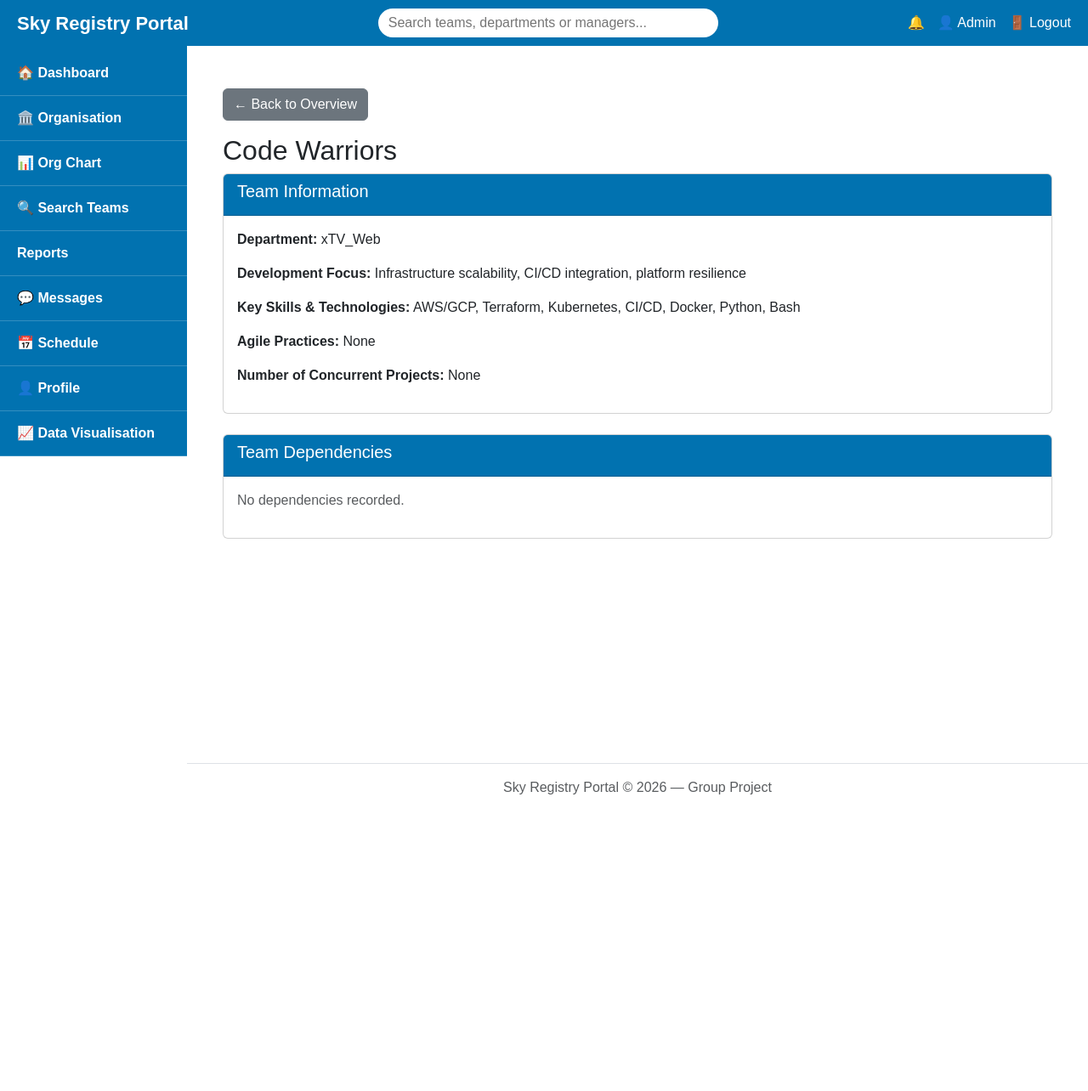
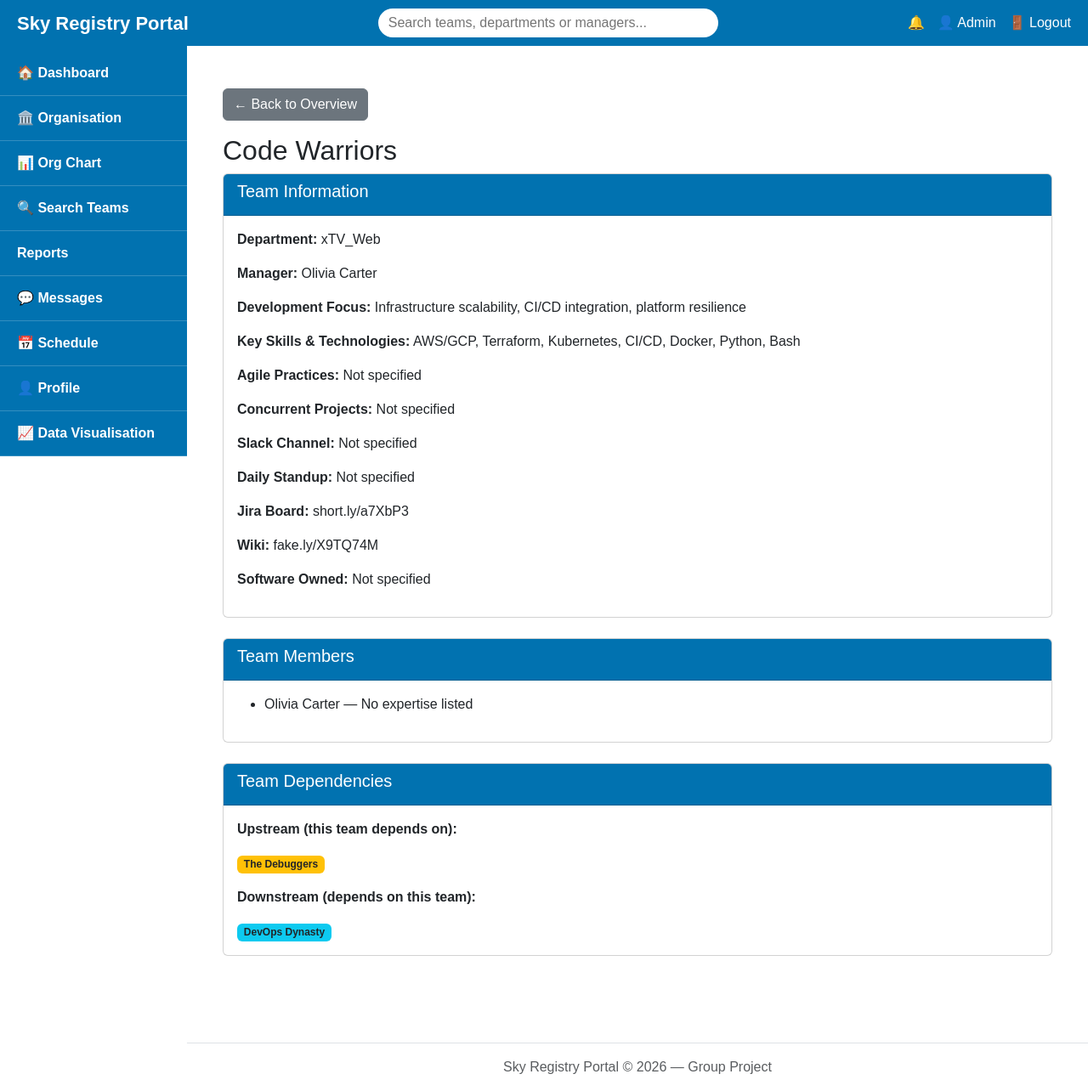
Before and after one commit to youssefbenlamin03-spec/Sky-Registry-Portal, a Django app: page /organisation/team/1/ in a window 1280 px wide. Shown: the whole page at 85% size. Before the commit the page ends 935 px from the top, so only its background shows below. Run offline with Django 4.2, Linux system fonts and the light colour scheme; a user stored in the database is signed in; data comes from the database, SQL or seed files in the repository; parts of the project's set-up code (start-up, migrations or seed data) failed here and were passed over.

Commit message:
Fix team detail page - add missing fields, members and dependencies | Uncomment reports URL

```diff
--- a/registryPortal/urls.py
+++ b/registryPortal/urls.py
@@ -25,7 +25,7 @@ urlpatterns = [
     path('organisation/', include('organisation.urls')),
     path('organisation-admin/', include('organisation_admin.urls')),
     path('visualisation/', include('visualisation.urls')),
-    # path('reports/', include('reports.urls')),
+    path('reports/', include('reports.urls')),
     path('', lambda request: redirect('login')),
     path('teams/', include('menuitemteams.urls')),
     path('messages/', include('messaging.urls')),
--- a/templates/layout.html
+++ b/templates/layout.html
@@ -133,7 +133,7 @@
         <a href="{% url 'organisation_overview' %}">🏛️ Organisation</a>
         <a href="{% url 'org_chart' %}">📊 Org Chart</a>
         <a href="#">🔍 Search Teams</a>
-        <a href="#">Reports</a>
+        <a href="{% url 'reports_overview' %}">Reports</a>
         <a href="{% url 'inbox' %}">💬 Messages</a>
         <a href="{% url 'schedule' %}">📅 Schedule</a>
         <a href="#">👤 Profile</a>
--- a/templates/organisation/team_detail.html
+++ b/templates/organisation/team_detail.html
@@ -17,10 +17,33 @@
 
         <div class="card-body">
             <p><strong>Department:</strong> {{ team.department }}</p>
-            <p><strong>Development Focus:</strong> {{ team.developmentFocusArea }}</p>
-            <p><strong>Key Skills & Technologies:</strong> {{ team.keySkillsAndTechnologies }}</p>
-            <p><strong>Agile Practices:</strong> {{ team.agilePractices }}</p>
-            <p><strong>Number of Concurrent Projects:</strong> {{ team.numberOfConcurrentProjects }}</p>
+            <p><strong>Manager:</strong> {{ team.manager.engineerName|default:"Not assigned" }}</p>
+            <p><strong>Development Focus:</strong> {{ team.developmentFocusArea|default:"Not specified" }}</p>
+            <p><strong>Key Skills & Technologies:</strong> {{ team.keySkillsAndTechnologies|default:"Not specified" }}</p>
+            <p><strong>Agile Practices:</strong> {{ team.agilePractices|default:"Not specified" }}</p>
+            <p><strong>Concurrent Projects:</strong> {{ team.numberOfConcurrentProjects|default:"Not specified" }}</p>
+            <p><strong>Slack Channel:</strong> {{ team.slackChannel|default:"Not specified" }}</p>
+            <p><strong>Daily Standup:</strong> {{ team.dailyStundupTimeAndLink|default:"Not specified" }}</p>
+            <p><strong>Jira Board:</strong> {{ team.jiraBoardLink|default:"Not specified" }}</p>
+            <p><strong>Wiki:</strong> {{ team.wikiLink|default:"Not specified" }}</p>
+            <p><strong>Software Owned:</strong> {{ team.softwareOwnedAndEvolved|default:"Not specified" }}</p>
+        </div>
+    </div>
+
+    <div class="card mb-4">
+        <div class="card-header" style="background-color: #0172B0; color: white;">
+            <h5>Team Members</h5>
+        </div>
+        <div class="card-body">
+            {% if team.engineers.all %}
+                <ul>
+                {% for engineer in team.engineers.all %}
+                    <li>{{ engineer.engineerName }} — {{ engineer.engineerExpertise|default:"No expertise listed" }}</li>
+                {% endfor %}
+                </ul>
+            {% else %}
+                <p class="text-muted">No members listed.</p>
+            {% endif %}
         </div>
     </div>
 
@@ -29,12 +52,22 @@
             <h5>Team Dependencies</h5>
         </div>
         <div class="card-body">
-            {% if dependencies %}
-                {% for dep in dependencies %}
-                    <span class="badge bg-warning text-dark me-1">{{ dep.targetTeam }}</span>
+            <p><strong>Upstream (this team depends on):</strong></p>
+            {% if outgoing %}
+                {% for dep in outgoing %}
+                    <span class="badge bg-warning text-dark me-1">{{ dep.targetTeam.teamName }}</span>
                 {% endfor %}
             {% else %}
-                <p class="text-muted">No dependencies recorded.</p>
+                <p class="text-muted">No upstream dependencies.</p>
+            {% endif %}
+
+            <p class="mt-3"><strong>Downstream (depends on this team):</strong></p>
+            {% if incoming %}
+                {% for dep in incoming %}
+                    <span class="badge bg-info text-dark me-1">{{ dep.sourceTeam.teamName }}</span>
+                {% endfor %}
+            {% else %}
+                <p class="text-muted">No downstream dependencies.</p>
             {% endif %}
          </div>
     </div>
```
